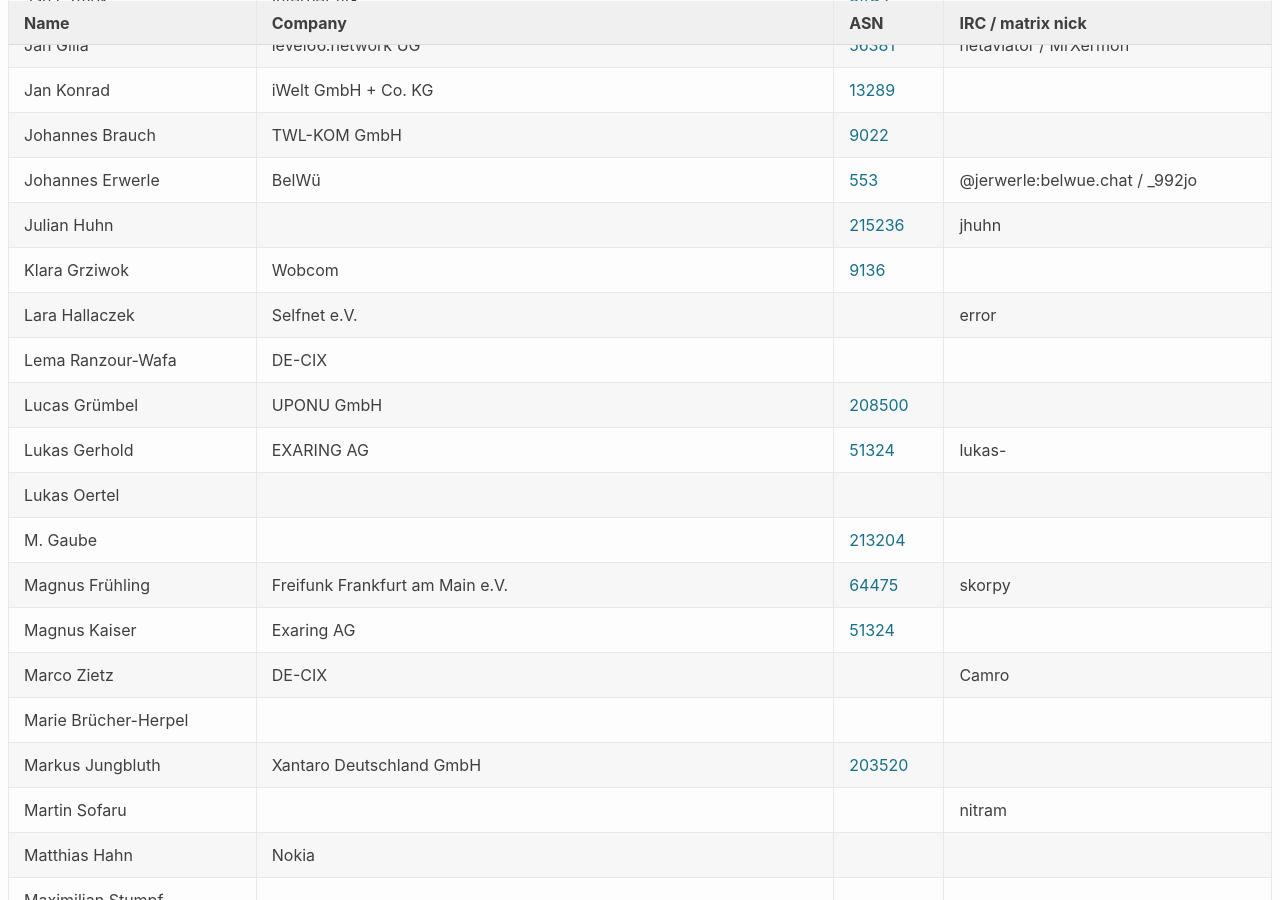
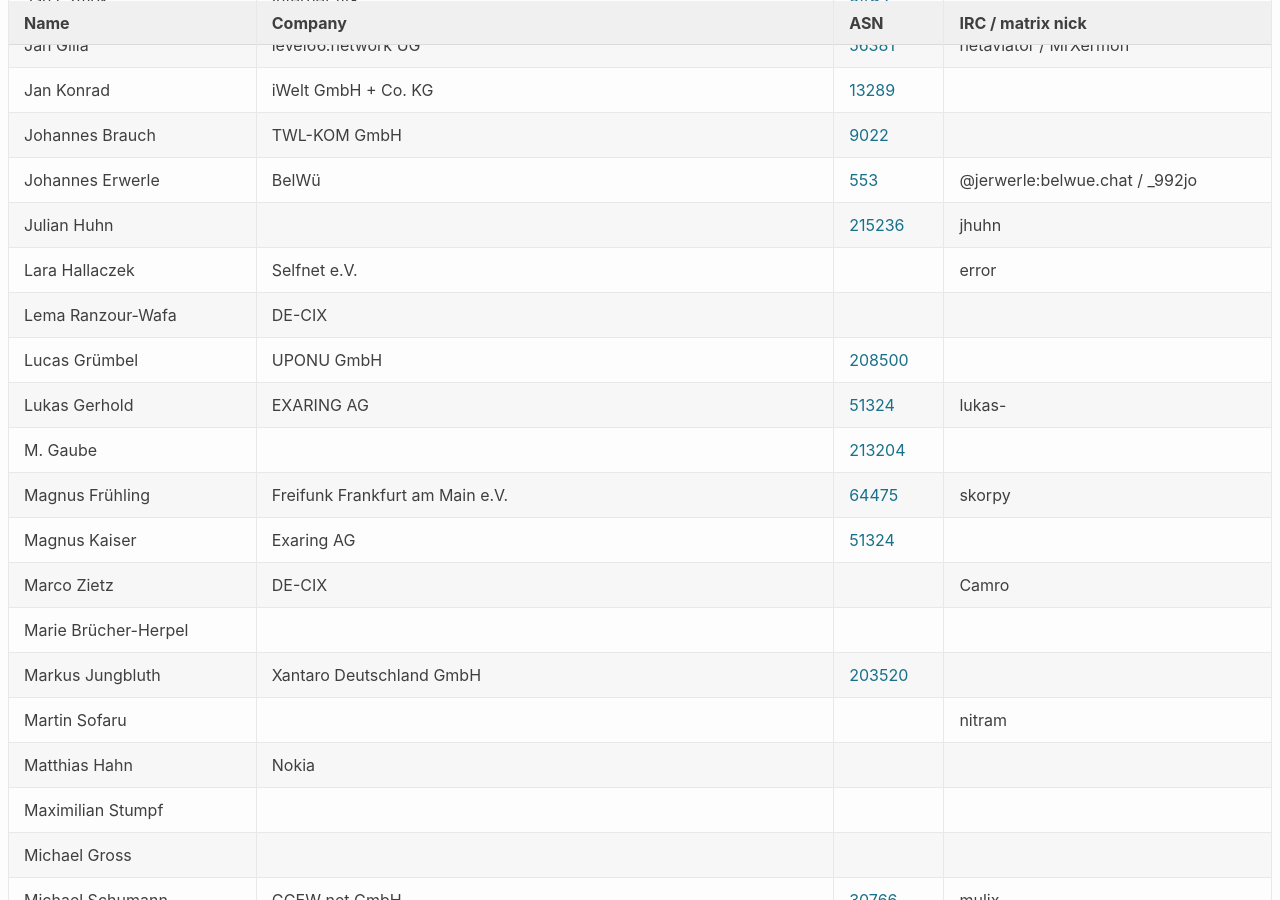
Before and after one commit to denog/pretix-attendeelist, a Jekyll site: the page built from denogmeetup25-01/index.markdown, in a window 1280 px wide and 900 px high, scrolled down 796 px. Built offline with Jekyll 4.4.1, drawn with Linux system fonts in a browser that asks for light colours.

Commit message:
Latest data: Wed Feb 12 15:30:48 UTC 2025

```diff
--- a/_data/attendees_denogmeetup25-01.json
+++ b/_data/attendees_denogmeetup25-01.json
@@ -132,12 +132,6 @@
     "asn": "215236"
   },
   {
-    "name": "Klara Grziwok",
-    "company": "Wobcom",
-    "irc": null,
-    "asn": "9136"
-  },
-  {
     "name": "Lara Hallaczek",
     "company": "Selfnet e.V.",
     "irc": "error",
@@ -160,12 +154,6 @@
     "company": "EXARING AG",
     "irc": "lukas-",
     "asn": "51324"
-  },
-  {
-    "name": "Lukas Oertel",
-    "company": null,
-    "irc": null,
-    "asn": null
   },
   {
     "name": "Magnus Frühling",
```
